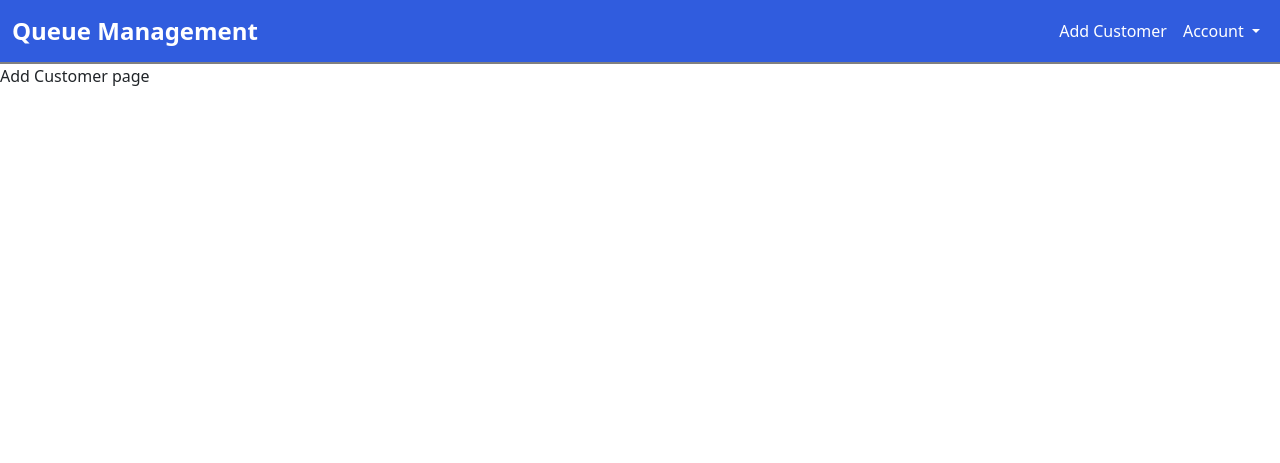
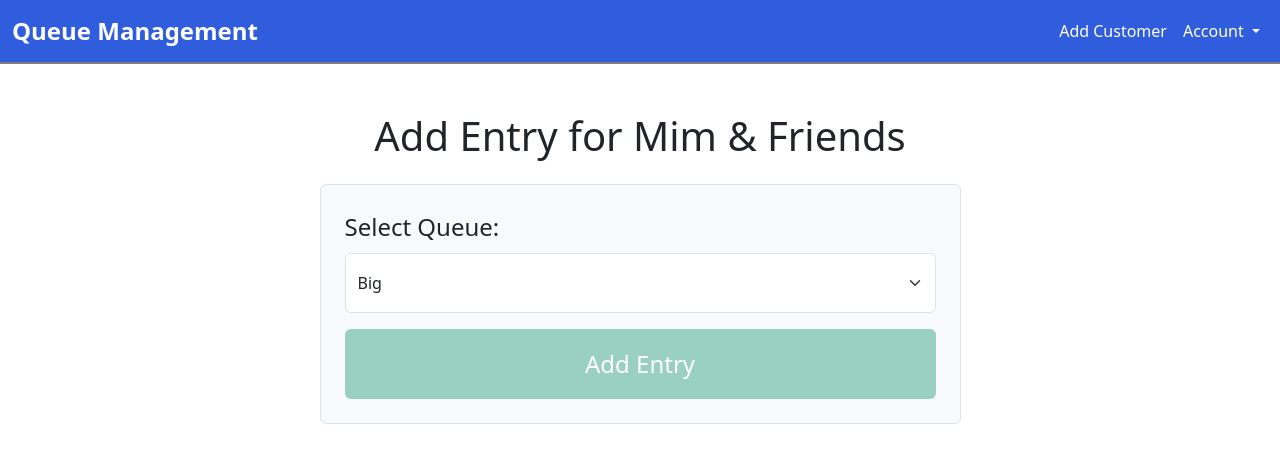
Before and after one commit to ParimaSA/Queue_Management, a Django app: page /business/add_customer/1/ in a window 1280 px wide. Shown: the top 463 px of the page. Run offline with Django 4.2, Linux system fonts and the light colour scheme; data comes from the database, SQL or seed files in the repository.

Commit message:
Implement template for Add Customer page

```diff
--- a/business/templates/business/add_customer.html
+++ b/business/templates/business/add_customer.html
@@ -1,5 +1,73 @@
 {% extends 'business/base.html' %}
 
 {% block content %}
-    Add Customer page
+<style>
+    .custom-form {
+        background-color: #f8f9fa;
+        font-size: 1.5rem;
+    }
+
+    .custom-button {
+        background-color: #9AD0C2;
+        color: white;
+        font-size: 1.5rem;
+        padding: 1rem;
+    }
+
+    .custom-button:hover {
+        background-color: #2D9596;
+        color: white;
+    }
+
+    .alert-success {
+        background-color: #ECF4D6;
+        color: #856404;
+        font-size: 1.5rem;
+        padding: 1rem;
+        border: 1px solid #856404;
+        border-radius: 0.25rem;
+    }
+
+    label {
+        font-size: 1.5rem;
+    }
+
+    select {
+        font-size: 2rem;
+        padding: 2rem;
+        height: auto;
+        min-height: 60px;
+        border-radius: 1rem;
+        border: 1px solid #ced4da;
+    }
+</style>
+
+<div class="container mt-5">
+    <div class="row justify-content-center">
+        <div class="col-md-7">
+            <h1 class="mb-4 text-center">Add Entry for {{ business.name }}</h1>
+
+            <form method="POST" class="p-4 border rounded custom-form">
+                {% csrf_token %}
+
+                <div class="mb-3">
+                    <label for="queue" class="form-label">Select Queue:</label>
+                    <select name="queue" id="queue" class="form-select" required>
+                        {% for queue in queues %}
+                            <option value="{{ queue.id }}">{{ queue.name }}</option>
+                        {% endfor %}
+                    </select>
+                </div>
+
+                <button type="submit" class="btn custom-button w-100">Add Entry</button>
+            </form>
+
+            {% if tracking_code %}
+                <div class="alert alert-success mt-3" role="alert">
+                    Your tracking code: <strong>{{ tracking_code }}</strong>
+                </div>
+            {% endif %}
+        </div>
+    </div>
+</div>
 {% endblock %}
```
